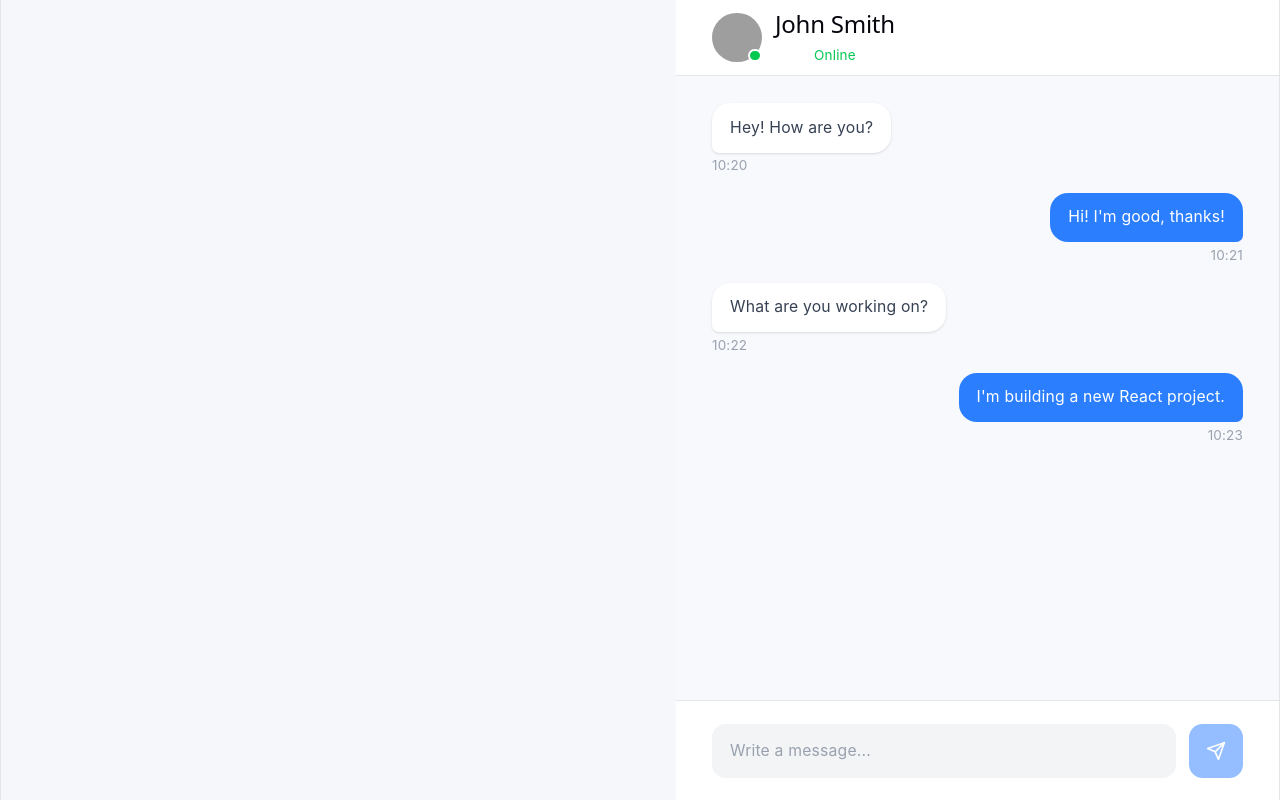
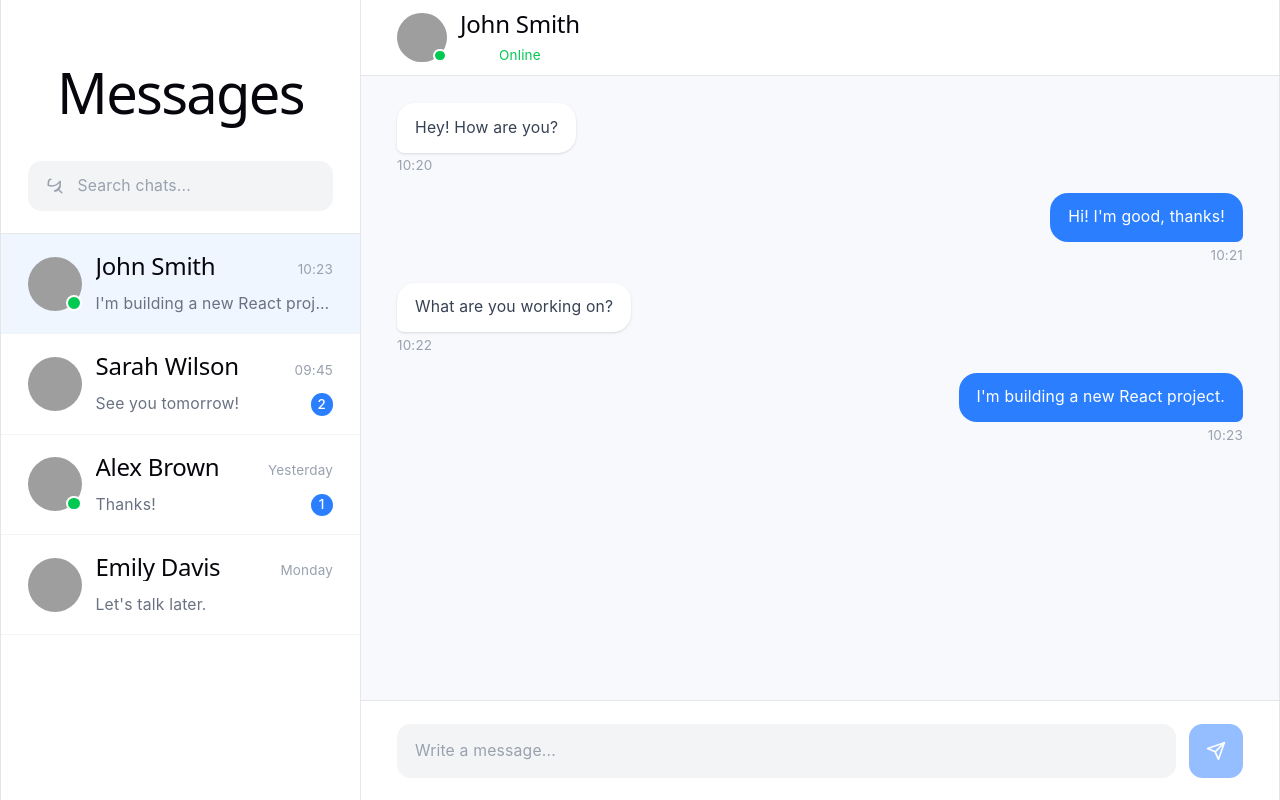
Before and after one commit to Filbertik/Chat_App, a React (Vite) app: page / in a window 1280 px wide. Built offline with nearby package versions, Linux system fonts and the light colour scheme; grey boxes are pictures that could not be loaded.

Commit message:
ch  list  v2

```diff
--- a/src/components/chat/ChatList.tsx
+++ b/src/components/chat/ChatList.tsx
@@ -1,41 +1,103 @@
-import { useEffect, useRef } from "react";
-
 import { useChatStore } from "@/store/chatStore";
 
-import Message from "./Message";
+import ChatListItem from "./ChatListItem";
 
-interface MessageListProps {
-  chatId: string;
-}
+const ChatList = () => {
+  const chats = useChatStore((state) => state.chats);
+  const searchQuery = useChatStore((state) => state.searchQuery);
+  const setSearchQuery = useChatStore((state) => state.setSearchQuery);
 
-const MessageList = ({ chatId }: MessageListProps) => {
-  const messages = useChatStore((state) => state.messages);
-
-  const bottomRef = useRef<HTMLDivElement>(null);
-
-  const chatMessages = messages.filter((message) => message.chatId === chatId);
-
-  useEffect(() => {
-    bottomRef.current?.scrollIntoView({
-      behavior: "smooth",
-    });
-  }, [chatMessages.length, chatId]);
+  const filteredChats = chats.filter((chat) =>
+    chat.user.name.toLowerCase().includes(searchQuery.toLowerCase()),
+  );
 
   return (
-    <div className="flex flex-1 flex-col overflow-y-auto px-8 py-6">
-      <div className="flex flex-col gap-4">
-        {chatMessages.map((message) => (
-          <Message
-            key={message.id}
-            message={message}
-            isOwn={message.senderId === "current-user"}
+    <aside className="flex h-full w-[360px] shrink-0 flex-col border-r border-gray-200 bg-white">
+      <div className="border-b border-gray-200 px-6 py-5">
+        <h1 className="text-2xl font-semibold text-gray-900">Messages</h1>
+
+        <div className="relative mt-5">
+          <input
+            type="text"
+            value={searchQuery}
+            onChange={(event) => setSearchQuery(event.target.value)}
+            placeholder="Search chats..."
+            className="h-11 w-full rounded-xl bg-gray-100 px-11 pr-4 text-sm text-gray-900 outline-none transition placeholder:text-gray-400 focus:bg-gray-50 focus:ring-2 focus:ring-gray-200"
           />
-        ))}
 
-        <div ref={bottomRef} />
+          <svg
+            className="absolute left-4 top-1/2 -translate-y-1/2 text-gray-400"
+            width="18"
+            height="18"
+            viewBox="0 0 24 24"
+            fill="none"
+            xmlns="http://www.w3.org/2000/svg"
+          >
+            <path
+              d="M21 21L16.65 16.65M19 11C19 15.4183 15.4183 19 11 19 19 15.4183 19 11 19 6.58172 19 3 15.4183 15.4183 3 11 3 6.58172 3 3 6.58172 3 11Z"
+              stroke="currentColor"
+              strokeWidth="2"
+              strokeLinecap="round"
+            />
+          </svg>
+        </div>
       </div>
-    </div>
+
+      <div className="flex-1 overflow-y-auto">
+        {filteredChats.length > 0 ? (
+          filteredChats.map((chat) => (
+            <ChatListItem key={chat.id} chat={chat} />
+          ))
+        ) : (
+          <div className="px-6 py-10 text-center">
+            <p className="text-sm text-gray-400">No chats found</p>
+          </div>
+        )}
+      </div>
+    </aside>
   );
 };
 
-export default MessageList;
+export default ChatList;
+
+// import { useEffect, useRef } from "react";
+
+// import { useChatStore } from "@/store/chatStore";
+
+// import Message from "./Message";
+
+// interface MessageListProps {
+//   chatId: string;
+// }
+
+// const MessageList = ({ chatId }: MessageListProps) => {
+//   const messages = useChatStore((state) => state.messages);
+
+//   const bottomRef = useRef<HTMLDivElement>(null);
+
+//   const chatMessages = messages.filter((message) => message.chatId === chatId);
+
+//   useEffect(() => {
+//     bottomRef.current?.scrollIntoView({
+//       behavior: "smooth",
+//     });
+//   }, [chatMessages.length, chatId]);
+
+//   return (
+//     <div className="flex flex-1 flex-col overflow-y-auto px-8 py-6">
+//       <div className="flex flex-col gap-4">
+//         {chatMessages.map((message) => (
+//           <Message
+//             key={message.id}
+//             message={message}
+//             isOwn={message.senderId === "current-user"}
+//           />
+//         ))}
+
+//         <div ref={bottomRef} />
+//       </div>
+//     </div>
+//   );
+// };
+
+// export default MessageList;
```
